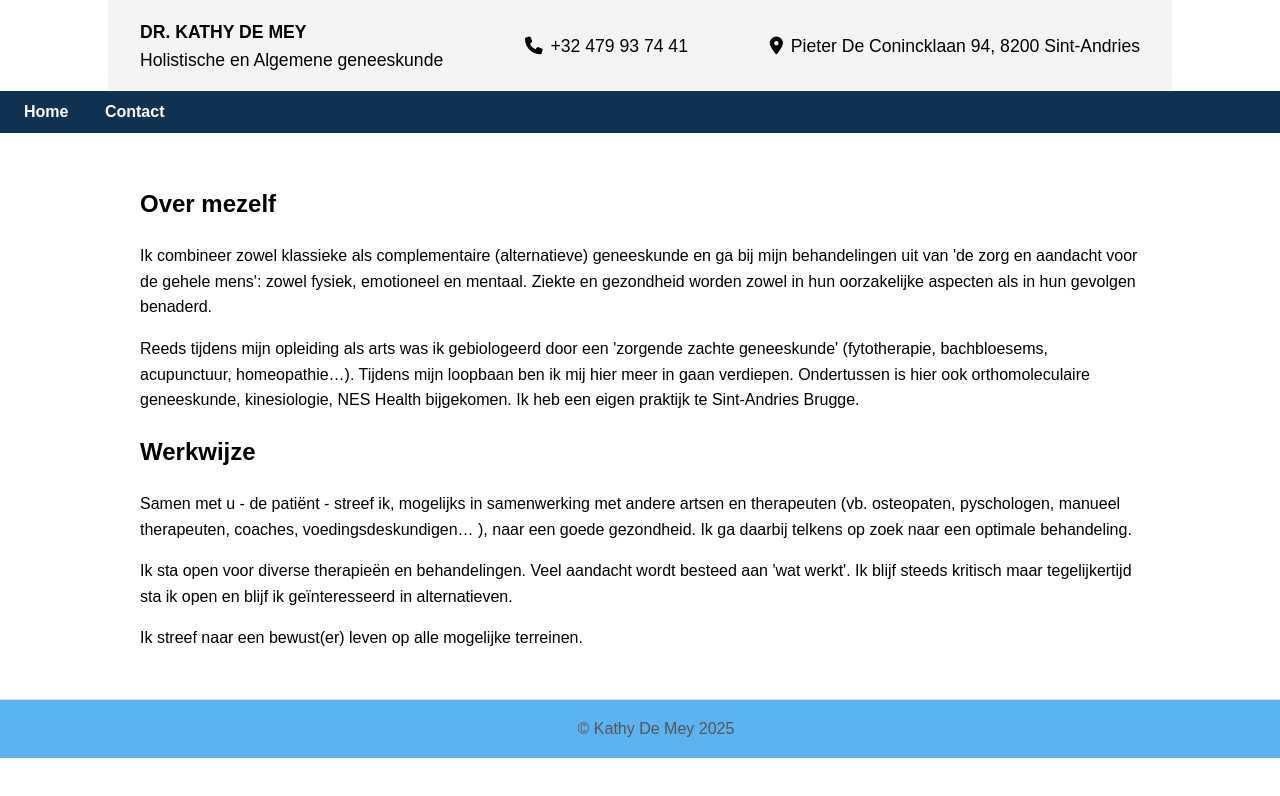
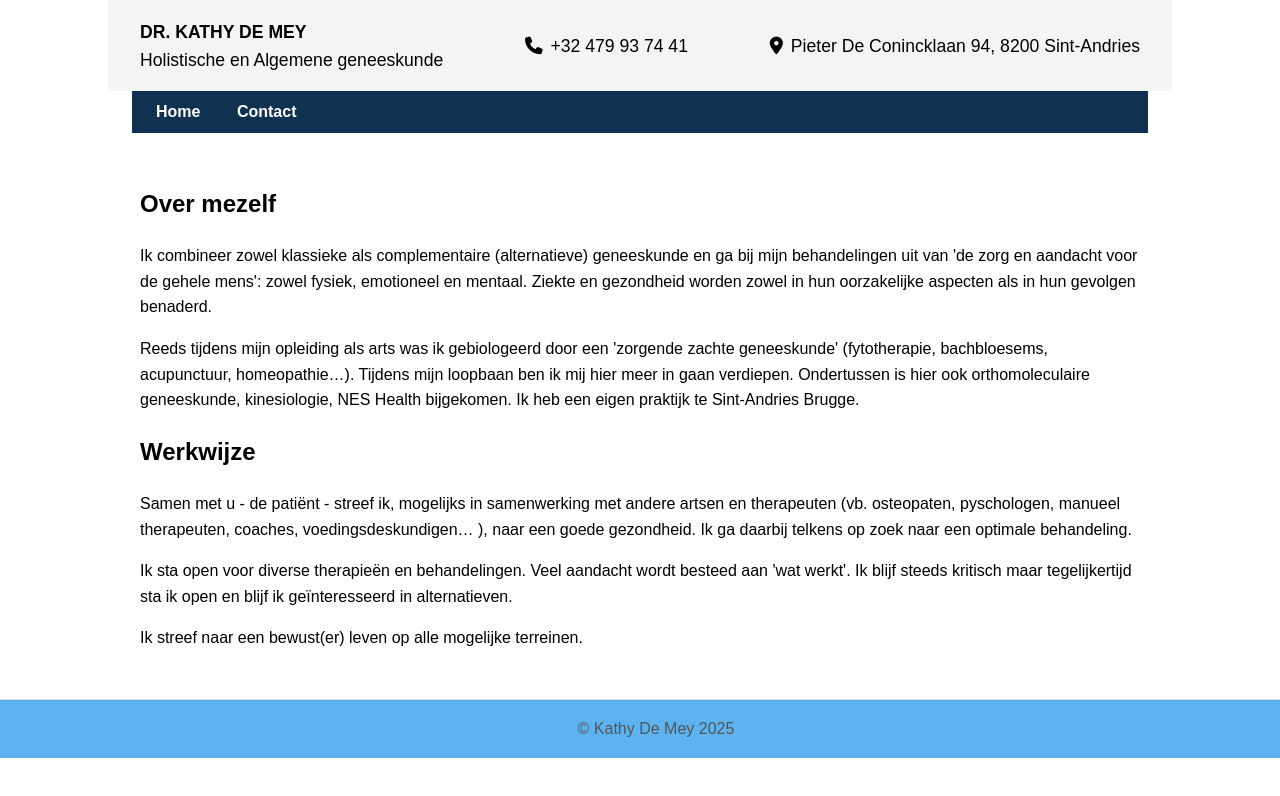
Before and after one commit to bfidlers/website-mama, a plain HTML site: page index.html in a window 1280 px wide. Shown: the top 796 px of the page. Drawn offline with Linux system fonts and the light colour scheme.

Commit message:
add max width to navigation bar

```diff
--- a/css/style.css
+++ b/css/style.css
@@ -30,7 +30,7 @@ nav {
   color: #fff;
   padding: 0.5rem;
   margin: auto;
-  width: 100%;
+  max-width: 1000px;
 }
 
 nav a {
```
